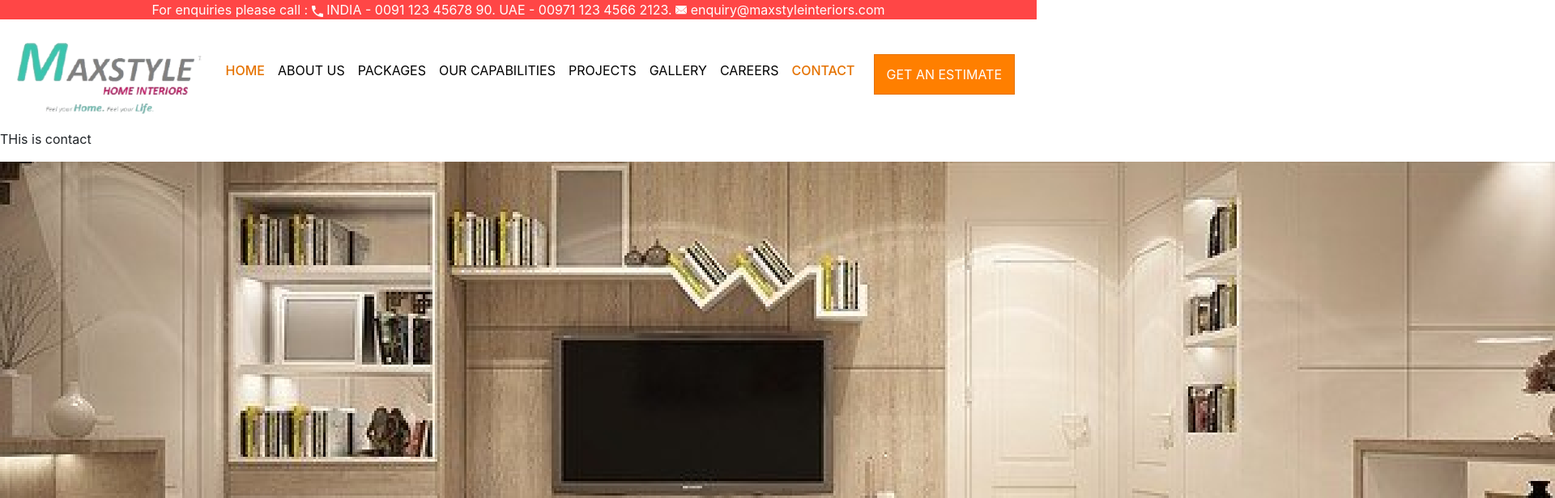
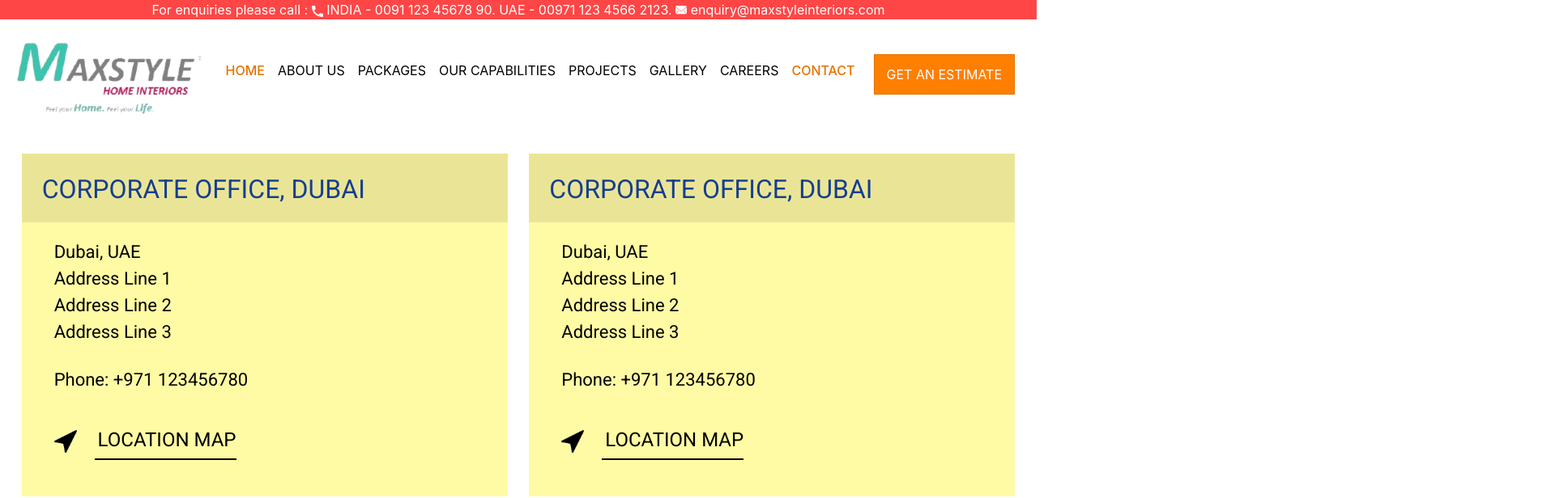
Before and after one commit to JOHNJINU/maxstyle, a React (Create React App) app: page /contact in a window 1280 px wide. Shown: the top 616 px of the page at 81% size, 1920 px wide, since content can reach past the window. Built offline with nearby package versions, Linux system fonts and the light colour scheme.

Commit message:
contact page bottom part complete

```diff
--- /dev/null
+++ b/src/components/AddressCard.js
@@ -0,0 +1,27 @@
+import {Component} from 'react';
+import '../css/AddressCard.css';
+import icLocation from '../img/ic_location.png';
+
+class AddressCard extends Component {
+
+    render(){
+
+        return(
+
+            <div className="cardContainer">
+                <div className="header">
+                    <h5>CORPORATE OFFICE, DUBAI</h5>
+                </div>
+                <div className="body">
+                    <p className="address">Dubai, UAE<br></br>Address Line 1 <br></br>Address Line 2<br></br>Address Line 3</p>
+                    <p className="phone">Phone: +971 123456780 </p>
+                    <a className="locationBlock" href="#"><div><img src={icLocation} /> LOCATION MAP  </div></a>
+                </div>
+                <hr className="locationUnderline"/>
+            </div>
+        )
+    }
+
+}
+
+export default AddressCard;
--- a/src/components/Contact.js
+++ b/src/components/Contact.js
@@ -1,7 +1,9 @@
 import {Component} from 'react';
 import Footer from './Footer';
-import '../css/About.css';
+import '../css/Contact.css';
 import icCarousel1 from '../img/carousel_img_1.png';
+
+import AddressCard from './AddressCard';
 
 class Contact extends Component{
 
@@ -9,25 +11,16 @@ class Contact extends Component{
         return(
             <div>
 
-                <p>THis is contact</p>
-
-                {/* top quadrant starts */}
-
-                <div className="topQuadrantFirstBar d-flex" >
-                    <div>
-
+                <div className="addressCardContainer">
+                    <div className="firstRow">
+                        <AddressCard />
+                        <AddressCard />
                     </div>
-                    <div>
-                        <img src={icCarousel1} />
+                    <div className="firstRow">
+                        <AddressCard />
+                        <AddressCard />
                     </div>
                 </div>
-                <div className="topQuadrantSecondBar d-flex">
-                    <div>
-
-                    </div>
-                </div>
-
-                {/* top quadrant ends */}
 
 
                 <Footer />
--- /dev/null
+++ b/src/css/AddressCard.css
@@ -0,0 +1,68 @@
+
+@import url('https://fonts.googleapis.com/css2?family=Roboto&display=swap');
+
+.cardContainer {
+   background-color: #FFFAA4;
+   width: 600px;
+}
+
+.header
+{
+   background-color: #EAE596;
+   height: 85px;
+   padding: 25px 0px 0px 25px;
+}
+
+.header h5 {
+    color: #153E90;
+    font-size: 32px;
+    font-family: 'Roboto', sans-serif;
+    font-weight: 400;
+}
+
+
+.body .address {
+    color: #000000;
+    font-size: 22px;
+    font-family: 'Roboto', sans-serif;
+    font-weight: 400;
+    padding: 20px 20px 10px 40px;
+}
+
+
+.body .phone {
+    color: #000000;
+    font-size: 22px;
+    font-family: 'Roboto', sans-serif;
+    font-weight: 400;
+    padding: 0px 20px 20px 40px;
+}
+
+.locationBlock{
+    display: block;
+    width: 300px;
+    margin: 20px 0px 5px 40px;
+    font-size: 24px;
+    font-family: 'Roboto', sans-serif;
+    font-weight: 400;
+    text-decoration: none;
+    color: #000000;
+}
+
+.locationBlock img{
+    width: 28px;
+    margin-right: 20px;
+}
+
+.firstRow{
+    display: flex;
+    padding: 30px 0px 0px 0px;
+    justify-content: space-evenly;
+}
+
+.locationUnderline{
+    border: 1px solid #000000;
+    width: 175px;
+    height: 10px;
+    margin: 0px 0px 45px 90px;
+}
--- /dev/null
+++ b/src/css/Contact.css
@@ -0,0 +1,3 @@
+.addressCardContainer{
+    margin: 0px 0px 50px 0px;
+}
```
Also changed, not shown: src/img/ic_location.png (added), 1 other file (tests, documents, lock files or other folders).
